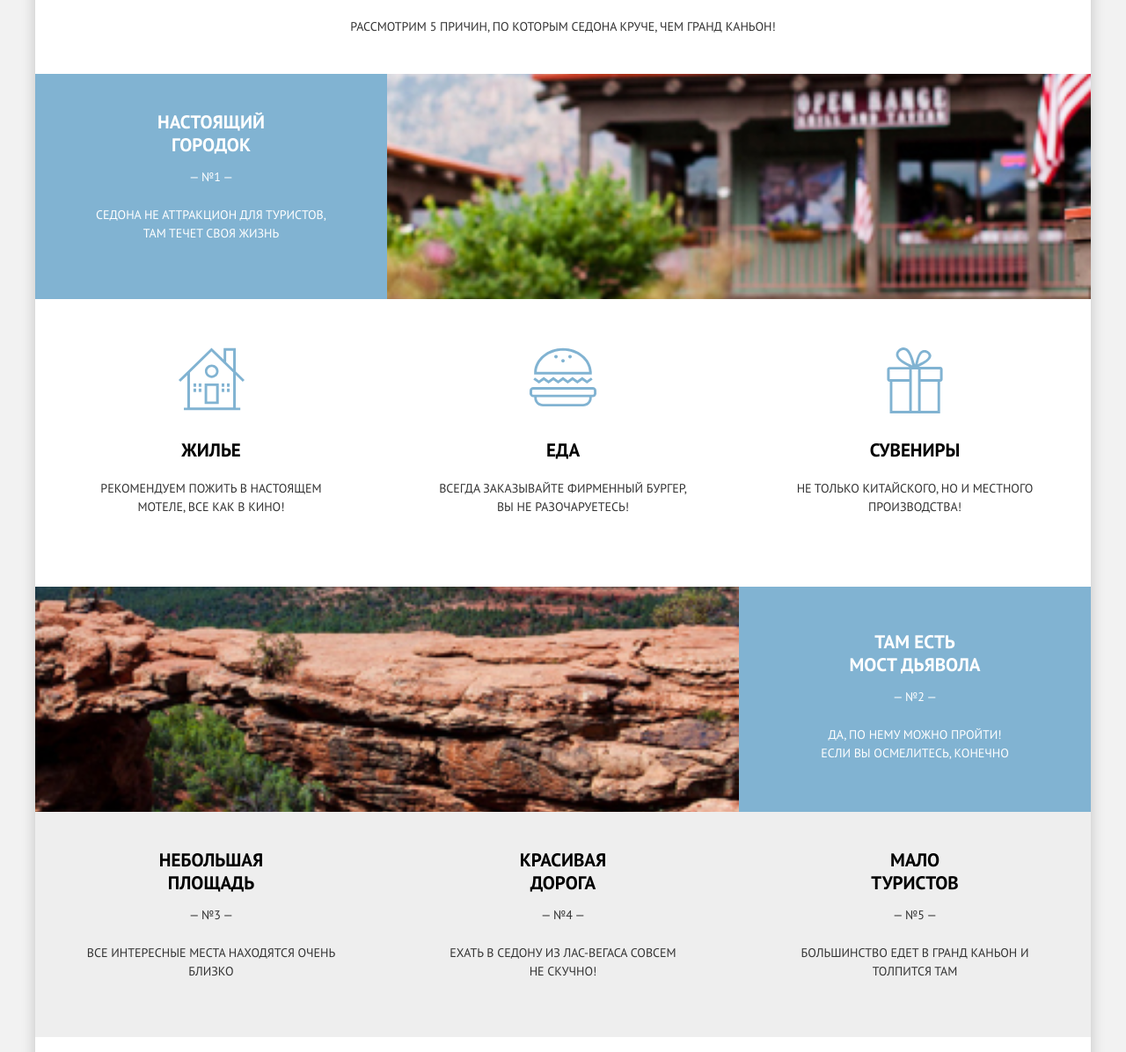
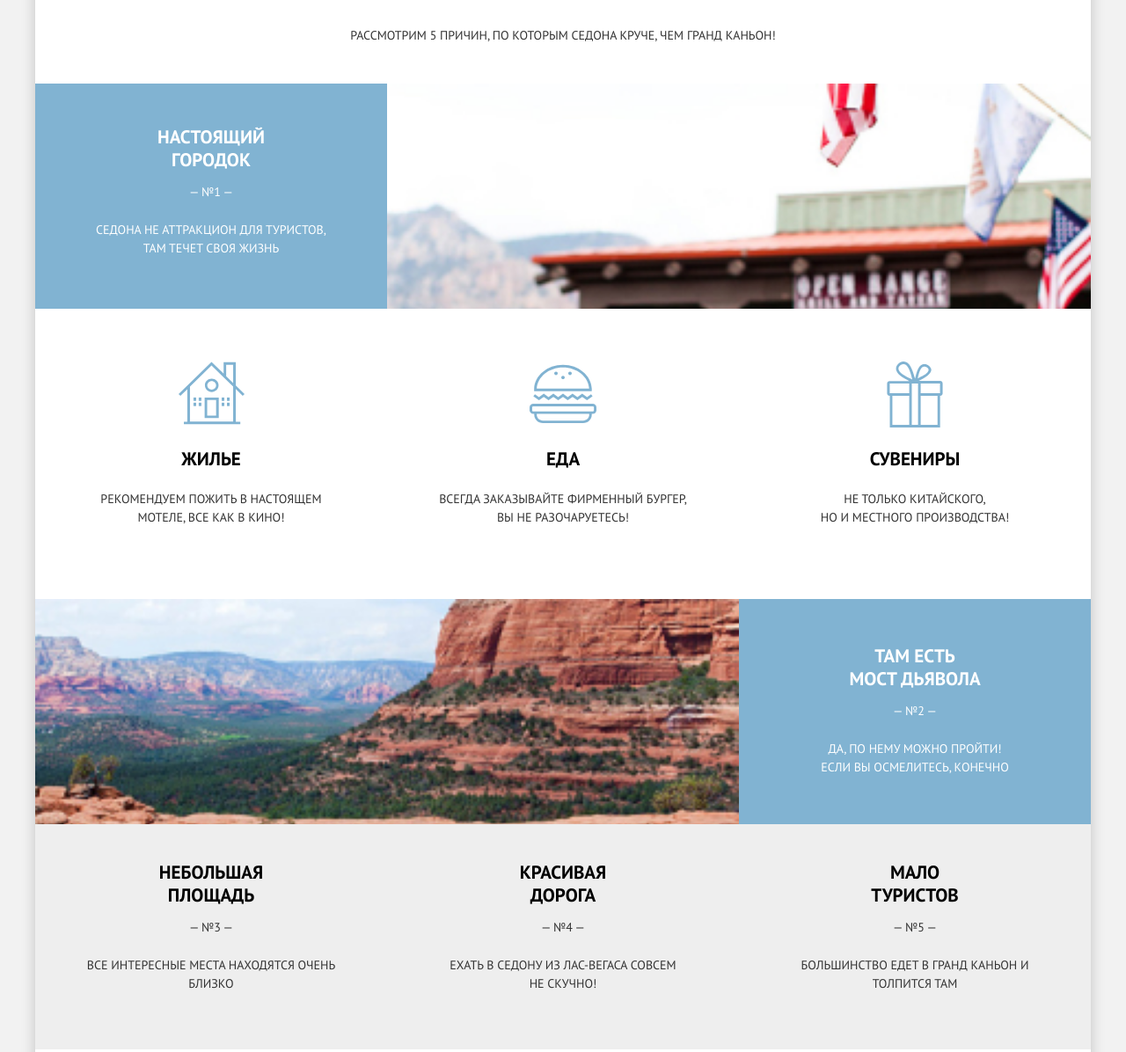
Before and after one commit to FoxMalder-coder/1406535-sedona-21, a website: page source/index.html in a window 1280 px wide. Shown: the part 684-1880 px from the top of the page at 88% size. Drawn offline with nearby package versions, Linux system fonts and the light colour scheme; files that its build step writes are made by us from their sources.

Commit message:
Главная страница. Первое приближение к пикселперфект

```diff
--- a/source/index.html
+++ b/source/index.html
@@ -14,7 +14,7 @@
 <body class="page-body">
 
   <header class="page-header">
-    <nav class="main-nav main-nav--opened main-nav--nojs">
+    <nav class="main-nav main-nav--closed main-nav--nojs">
       <button class="main-nav__toggle" type="button"><span class="visually-hidden">Открыть меню</span></button>
       <div class="main-nav__wrapper">
         <ul class="main-nav__list">
@@ -33,7 +33,13 @@
         </ul>
       </div>
       <div class="main-nav__logo header-logo">
-        <a><img src="img/header-logotype-mobile.svg" alt="Логотип «City of Sedona»"></a>
+        <a>
+          <picture>
+            <source media="(min-width: 1200px)" srcset="img/header-logotype-desktop.svg">
+            <source media="(min-width: 768px)" srcset="img/header-logotype-tablet.svg">
+            <img src="img/header-logotype-mobile.svg" width="102" height="84" alt="Логотип «City of Sedona»">
+          </picture>
+        </a>
       </div>
     </nav>
   </header>
@@ -48,23 +54,20 @@
           <img src="img/page-logotype-main.svg" alt="Welcome to Sedona">
         </div>
       </div>
-      <div class="intro__lead intro__lead--main lead">
-        <b class="lead__slogan">Седона — небольшой городок в Аризоне,<br> заслуживающий большего!</b>
-        <p class="lead__text lead__text--expanded">Рассмотрим 5 причин, по которым Седона круче, чем Гранд Каньон!</p>
+      <div class="intro__lead lead-main">
+        <b class="lead-main__slogan">Седона — небольшой городок в Аризоне,<br class="break-non-mobile"> заслуживающий большего!</b>
+        <p class="lead-main__text">Рассмотрим 5 причин, по которым Седона круче, чем Гранд Каньон!</p>
       </div>
     </div>
 
     <section class="feature">
       <h2 class="visually-hidden">Преимущества</h2>
       <ul class="features">
-        <li class="features__item features__item--extended">
+        <li class="features__item features__item--odd">
           <div class="features__intro features__intro--accent">
-            <h3 class="features__title">Настоящий <br>городок</h3>
-            <span class="features__number">— №1 —</span>
-            <p class="features__text">Седона не аттракцион для туристов, там течет своя жизнь</p>
-          </div>
-          <div class="features__image">
-            <img src="img/photo-city@1x.jpg" width="520" height="260" alt="Город Седона, Аризона">
+            <h3 class="features__title features__title--accent">Настоящий <br class="break-non-mobile">городок</h3>
+            <span class="features__number features__number--accent">— №1 —</span>
+            <p class="features__text features__text--accent">Седона не аттракцион для туристов, там течет своя жизнь</p>
           </div>
           <ul class="features__description benefits">
             <li class="benefits__item benefits__item--house">
@@ -73,41 +76,38 @@
             </li>
             <li class="benefits__item benefits__item--gift">
               <h4 class="benefits__title">Сувениры</h4>
-              <p class="benefits__text">Не только китайского, но и местного производства!</p>
+              <p class="benefits__text">Не только китайского, <br class="break-desktop-only">но и местного производства!</p>
             </li>
             <li class="benefits__item benefits__item--food">
               <h4 class="benefits__title">Еда</h4>
-              <p class="benefits__text">Всегда заказывайте фирменный бургер, вы не разочаруетесь!</p>
+              <p class="benefits__text">Всегда заказывайте фирменный бургер, <br class="break-non-mobile">вы не разочаруетесь!</p>
             </li>
           </ul>
         </li>
-        <li class="features__item features__item--extended">
-          <div class="features__intro features__intro--accent features__intro--reversed-order">
-            <h3 class="features__title">Там есть <br>Мост Дьявола</h3>
-            <span class="features__number">— №2 —</span>
-            <p class="features__text">Да, по нему можно пройти! <br class="only-desktop">Если вы осмелитесь, конечно</p>
-          </div>
-          <div class="features__image features__image--reversed-order">
-            <img src="img/photo-bridge@1x.jpg" width="520" height="260" alt="Мост Дьявола, Седона">
+        <li class="features__item features__item--even">
+          <div class="features__intro features__intro--accent">
+            <h3 class="features__title features__title--accent">Там есть <br class="break-non-mobile">Мост Дьявола</h3>
+            <span class="features__number features__number--accent">— №2 —</span>
+            <p class="features__text features__text--accent">Да, по нему можно пройти! <br class="break-desktop-only">Если вы осмелитесь, конечно</p>
           </div>
         </li>
         <li class="features__item">
           <div class="features__intro">
-            <h3 class="features__title">Небольшая <br>площадь</h3>
+            <h3 class="features__title">Небольшая <br class="break-non-mobile">площадь</h3>
             <span class="features__number">— №3 —</span>
             <p class="features__text">Все интересные места находятся очень близко</p>
           </div>
         </li>
         <li class="features__item">
           <div class="features__intro">
-            <h3 class="features__title">Красивая <br>дорога</h3>
+            <h3 class="features__title">Красивая <br class="break-non-mobile">дорога</h3>
             <span class="features__number">— №4 —</span>
             <p class="features__text">Ехать в Седону из Лас-Вегаса совсем не&nbsp;скучно!</p>
           </div>
         </li>
         <li class="features__item">
           <div class="features__intro">
-            <h3 class="features__title">Мало <br>туристов</h3>
+            <h3 class="features__title">Мало <br class="break-non-mobile">туристов</h3>
             <span class="features__number">— №5 —</span>
             <p class="features__text">Большинство едет в Гранд Каньон и толпится там</p>
           </div>
@@ -117,19 +117,18 @@
 
     <section class="search">
       <h2 class="visually-hidden">Форма поиска гостиницы</h2>
-      <div class="search__wrapper">
-        <div class="lead">
-          <b class="lead__slogan lead__slogan--larger">Заинтересовались?</b>
-          <p class="lead__text">Укажите предполагаемые даты поездки, <br> и мы покажем вам лучшие предложения гостиниц в Седоне</p>
-        </div>
-        <a class="search__button button" href="#">Найти гостиницу</a>
+      <div class="search__lead">
+        <b class="search__slogan">Заинтересовались?</b>
+        <p class="search__text">Укажите предполагаемые даты поездки, <br class="break-non-mobile">и мы покажем вам лучшие предложения гостиниц в Седоне</p>
       </div>
+      <a class="search__button button" href="#">Найти гостиницу</a>
     </section>
 
-    <!-- <section class="map">
-
-    </section> -->
-
+    <div class="map">
+      <iframe
+        src="https://www.google.com/maps/embed?pb=!1m18!1m12!1m3!1d13093.810511100173!2d-111.7653084029587!3d34.86997871936379!2m3!1f0!2f0!3f0!3m2!1i1024!2i768!4f13.1!3m3!1m2!1s0x872da1c0887cfcab%3A0x58ca19c5d9e35561!2sSedona!5e0!3m2!1sru!2sus!4v1606718300331!5m2!1sru!2sus"
+        width="1200" height="350" style="border:0;" allowfullscreen="" aria-hidden="false" tabindex="0"></iframe>
+    </div>
   </main>
 
   <footer class="page-footer">
--- a/source/sass/blocks/benefits.scss
+++ b/source/sass/blocks/benefits.scss
@@ -13,7 +13,8 @@
 }
 
 .benefits__item {
-  margin-bottom: 10px;
+  margin-bottom: 18px;
+  padding-top: 10px;
   padding-left: 55px;
   background-repeat: no-repeat;
 
@@ -21,18 +22,40 @@
     margin-bottom: 0;
   }
 
-  &--house {
+  @media (min-width: $width-mobile-only) {
+    width: 31%;
+    margin: 0;
+    padding: 45px 0 0;
+  }
+
+  @media (min-width: $width-tablet) {
+    width: 25%;
+    padding: 98px 0 0;
+  }
+}
+
+.benefits__item--house {
   background-image: url("../img/icon-house.svg");
   background-size: 39px 37px;
+  background-position: 5px 3px;
+
+  @media (min-width: $width-mobile-only) {
+    background-position: top center;
+  }
 
   @media (min-width: $width-tablet) {
     background-size: 75px 72px;
   }
 }
 
-  &--gift {
+.benefits__item--gift {
   background-image: url("../img/icon-gift.svg");
   background-size: 32px 38px;
+  background-position: 10px 0;
+
+  @media (min-width: $width-mobile-only) {
+    background-position: top center;
+  }
 
   @media (min-width: $width-tablet) {
     order: 1;
@@ -40,35 +63,28 @@
   }
 }
 
-  &--food {
+.benefits__item--food {
   background-image: url("../img/icon-food.svg");
   background-size: 40px 35px;
+  background-position: 4px 5px;
+
+  @media (min-width: $width-mobile-only) {
+    background-position: center 3px;
+  }
 
   @media (min-width: $width-tablet) {
     background-size: 76px 68px;
   }
 }
 
-  @media (min-width: $width-mobile-only) {
-    width: 31%;
-    margin: 0;
-    padding: 45px 0 0;
-    background-position: top center;
-  }
-
-  @media (min-width: $width-tablet) {
-    width: 25%;
-    padding: 104px 0 0;
-  }
-}
-
 .benefits__title {
   margin: 0;
-  padding: 0 0 20px;
+  padding: 0 0 15px;
 
   @include text(18px, 26px, 700, $text-main);
 
   @media (min-width: $width-tablet) {
+    padding-bottom: 22px;
     font-size: 21px;
   }
 }
--- /dev/null
+++ b/source/sass/blocks/break.scss
@@ -0,0 +1,15 @@
+.break-non-mobile {
+  @media (max-width: 767px) {
+    display: none;
+  }
+}
+
+// .break-tablet-only {}
+
+.break-desktop-only {
+  display: none;
+
+  @media (min-width: $width-desktop) {
+    display: block;
+  }
+}
--- a/source/sass/blocks/features.scss
+++ b/source/sass/blocks/features.scss
@@ -5,55 +5,14 @@
   text-transform: uppercase;
 
   @media (min-width: $width-mobile-only) {
-    display: flex;
-    flex-wrap: wrap;
-    justify-content: center;
-  }
-}
-
-// Дополнительная отбивка сверху для "настоящий городок"
-.features__item:first-of-type .features__intro--accent {
-  padding-top: 70px;
-
-  @media (min-width: $width-mobile-only) {
-    padding-top: 42px;
-  }
-}
-
-.features br {
-  @include br-hide;
-}
-
-.only-desktop {
-  @media (max-width: 1199px) {
-    @include br-hide;
-  }
-}
-
-.features__item {
-  @media (min-width: $width-mobile-only) {
-    padding: 5px 0;
-    width: 50%;
+    width: $width-mobile-only;
+    margin: 0 auto;
   }
 
   @media (min-width: $width-tablet) {
-    padding: 0;
-    width: 33.333333333%;
-  }
-}
-
-.features__item--extended {
-  width: 100%;
-
-  @media (min-width: $width-mobile-only) {
+    width: 100%;
     display: grid;
-    grid-template-columns: 20px 225px 1fr;
-    grid-template-rows: min-content min-content min-content;
-  }
-
-  @media (min-width: $width-tablet) {
-    grid-template-columns: 1fr 1fr 1fr;
-    grid-template-rows: min-content min-content;
+    grid-template-columns: repeat(3, 1fr);
   }
 }
 
@@ -73,65 +32,154 @@
     background-color: #d6d6d6;
 
     // Убираем линеечки при перестроении
-    @media (min-width: $width-mobile-only) {
+    @media (min-width: $width-tablet) {
       display: none;
     }
   }
 
   @media (min-width: $width-mobile-only) {
-    outline: 10px solid #ffffff;
-    min-height: 200px;
+    padding: 25px;
   }
 
   @media (min-width: $width-tablet) {
-    outline: 0;
     min-height: 256px;
-    padding: 42px;
+    padding: 42px 50px;
+  }
+
+  @media (min-width: $width-desktop) {
+    padding-left: 54px;
+    padding-right: 54px;
   }
 }
 
-// Убираем линеечку у последнего пункта
-.features__item:last-of-type .features__intro::after {
-  display: none;
+.features__intro--accent {
+  padding-left: 13px;
+  padding-right: 13px;
+  background-color: $main-color;
+
+
+  @media (min-width: $width-tablet) {
+    padding-left: 32px;
+    padding-right: 32px;
+  }
+
+  @media (min-width: $width-desktop) {
+    padding-left: 52px;
+    padding-right: 52px;
+  }
 }
 
-.features__intro--accent {
-  padding: 39px 12.5px 37px;
-  color: #ffffff;
-  background-color: $main-color;
+.features__item--odd,
+.features__item--even {
+  @media (min-width: $width-mobile-only) {
+    grid-column: 1 / -1;
+  }
+}
 
-  .features__title {
-    color: #ffffff;
+.features__item--odd .features__intro--accent {
+  position: relative;
+  // Больший отступ у самого первого элемента (из-за стрелки)
+  padding-top: 71px;
+  padding-bottom: 40px;
+  overflow: hidden;
+
+  &::after {
+    content: "";
+    display: block;
+    width: 100vw;
+    height: 260px;
+    margin: 0 -13px;
+    position: relative;
+    top: 40px;
+    left: 0;
+    background-image: url("../img/photo-city@1x.jpg");
+    background-repeat: no-repeat;
+    background-size: cover;
+    background-position: 50% 50%;
+
+    @media (min-width: $width-tablet) {
+      display: none;
+    }
   }
 
-  .features__text {
-    border-bottom: 0;
+  @media (min-width: $width-mobile-only) {
+    padding-top: 40px;
+    padding-bottom: 40px;
   }
 
+  @media (min-width: $width-tablet) {
+    padding-right: calc(66.67% + 32px);
+    padding-left: 32px;
+    background-image: url("../img/photo-city@1x.jpg");
+    background-repeat: no-repeat;
+    background-size: 66.67% auto;
+    background-position: top right;
+  }
+
+  @media (min-width: $width-desktop) {
+    padding-top: 48px;
+    padding-bottom: 48px;
+    padding-right: calc(66.67% + 60px);
+    padding-left: 60px;
+  }
+}
+
+.features__item--even .features__intro--accent {
+  overflow: hidden;
+  padding-top: 39px;
+  padding-bottom: 35px;
+
+  &::after {
+    content: "";
+    display: block;
+    width: 100vw;
+    height: 260px;
+    margin: 0 -12.5px;
+    position: relative;
+    top: 35px;
+    left: 0;
+    background-image: url("../img/photo-bridge@1x.jpg");
+    background-repeat: no-repeat;
+    background-size: cover;
+    background-position: 50% 50%;
+
+    @media (min-width: $width-tablet) {
+      display: none;
+    }
+  }
+
+  @media (min-width: $width-tablet) {
+    padding-top: 42px;
+    padding-bottom: 42px;
+    padding-left: calc(66.67% + 36px);
+    padding-right: 36px;
+    background-image: url("../img/photo-bridge@1x.jpg");
+    background-repeat: no-repeat;
+    background-size: 66.67% auto;
+    background-position: top left;
+  }
+
+  @media (min-width: $width-desktop) {
+    padding-top: 52px;
+    padding-bottom: 52px;
+    padding-left: calc(66.67% + 60px);
+    padding-right: 60px;
+  }
+}
+
+
+// Убираем линеейки у последнего элемента и у акцентных элементов
+.features__item:last-child .features__intro,
+.features__intro--accent {
   &::after {
     display: none;
   }
-
-  @media (min-width: $width-mobile-only) {
-    padding: 42px 32px;
-    grid-column: 2 / 3;
-    grid-row: 1 / 2;
-    z-index: 1;
-    outline: 0;
-  }
-
-  @media (min-width: $width-tablet) {
-    grid-column: 1 / 2;
-  }
-
-  @media (min-width: $width-desktop) {
-    padding: 50px 60px;
-  }
 }
 
-.features__intro--reversed-order {
+.features__item:nth-last-child(3) .features__intro {
   @media (min-width: $width-tablet) {
-    grid-column: -1 / -2;
+    padding-right: 35px;
+    padding-left: 35px;
   }
 }
 
@@ -147,7 +195,7 @@
 
 .features__number {
   display: block;
-  margin: 20px 0 25px;
+  margin: 11px 0 17px;
 
   @media (min-width: $width-mobile-only) {
     margin: 10px 0;
@@ -162,47 +210,21 @@
   margin: 0;
 }
 
-.features__image {
-  width: 100%;
-  height: 260px;
-
-  img {
-    width: 100%;
-    height: 100%;
-    object-fit: cover;
-  }
-
-  @media (min-width: $width-mobile-only) {
-    height: 100%;
-    max-height: 400px;
-    grid-column: 1 / -1;
-    grid-row: 1 / 3;
-  }
-
-  @media (min-width: $width-tablet) {
-    grid-column: -3 / -1;
-    height: 256px;
-  }
-}
-
-.features__image--reversed-order {
-  @media (min-width: $width-tablet) {
-    grid-column: 1 / 3;
-  }
+// Реверсный текст на акцентных блоках
+.features__title--accent,
+.features__number--accent,
+.features__text--accent {
+  color: #ffffff;
 }
 
 .features__description {
-  padding: 35px 20px;
+  padding: 24px 35px 35px 15px;
 
   @media (min-width: $width-mobile-only) {
-    grid-column: 1 / -1;
-  }
-
-  @media (min-width: $width-tablet) {
-    padding: 55px 0;
+    padding: 60px 0;
   }
 
   @media (min-width: $width-desktop) {
-    padding-bottom: 80px;
+    padding-bottom: 82px;
   }
 }
--- /dev/null
+++ b/source/sass/blocks/lead-catalog.scss
@@ -0,0 +1,43 @@
+.intro__lead--catalog {
+  padding-top: 31px;
+  padding-bottom: 20px;
+
+  @media (min-width: $width-mobile-only) {
+    padding-top: 64px;
+    padding-bottom: 64px;
+  }
+
+  @media (min-width: $width-desktop) {
+    padding-top: 120px;
+    padding-bottom: 84px;
+  }
+}
+
+.lead {
+  text-transform: uppercase;
+  text-align: center;
+}
+
+.lead__slogan {
+  margin-bottom: 35px;
+
+  @include text(18px, 26px, 700, $text-main);
+
+  &--larger {
+    font-size: 21px;
+
+    @media (min-width: $width-tablet) {
+      font-size: 30px;
+    }
+  }
+}
+
+.lead__text {
+  margin: 20px 0 0;
+
+  line-height: 24px;
+
+  &--expanded {
+    line-height: 26px;
+  }
+}
--- /dev/null
+++ b/source/sass/blocks/lead-form.scss
@@ -0,0 +1,43 @@
+.intro__lead--form {
+  padding: 36px;
+  padding-bottom: 16px;
+
+  @media (min-width: $width-mobile-only) {
+    padding-top: 70px;
+    padding-bottom: 66.5px;
+  }
+
+  @media (min-width: $width-desktop) {
+    padding-top: 113px;
+    padding-bottom: 56.5px;
+  }
+}
+
+.lead {
+  text-transform: uppercase;
+  text-align: center;
+}
+
+.lead__slogan {
+  margin-bottom: 35px;
+
+  @include text(18px, 26px, 700, $text-main);
+
+  &--larger {
+    font-size: 21px;
+
+    @media (min-width: $width-tablet) {
+      font-size: 30px;
+    }
+  }
+}
+
+.lead__text {
+  margin: 20px 0 0;
+
+  line-height: 24px;
+
+  &--expanded {
+    line-height: 26px;
+  }
+}
--- /dev/null
+++ b/source/sass/blocks/lead-main.scss
@@ -0,0 +1,30 @@
+.lead-main {
+  text-transform: uppercase;
+  text-align: center;
+  padding: 32px 25px 11px;
+
+  @media (min-width: $width-mobile-only) {
+    padding: 43.5px 7.8125% 54px;
+  }
+
+  @media (min-width: $width-desktop) {
+    padding: 55px 10% 42px;
+  }
+}
+
+.lead-main__slogan {
+  @include text(18px, 26px, 700, $text-main);
+
+  @media (min-width: $width-tablet) {
+    font-size: 21px;
+  }
+}
+
+.lead-main__text {
+  @include text(14px, 26px, 400, $text-additional);
+  margin: 32px 0 0;
+
+  @media (min-width: $width-tablet) {
+    margin-top: 30px;
+  }
+}
--- a/source/sass/blocks/main-nav.scss
+++ b/source/sass/blocks/main-nav.scss
@@ -111,7 +111,7 @@ $text-active: rgba(255, 255, 255, 0.3);
 
 .main-nav__item {
   width: 100%;
-  min-height: 55px;
+  min-height: 56px;
   text-align: center;
   background-color: $bg-normal;
   border-top: 1px solid rgba(255, 255, 255, 0.2);
@@ -167,7 +167,7 @@ $text-active: rgba(255, 255, 255, 0.3);
   text-transform: uppercase;
   width: auto;
   display: block;
-  padding: 7.5px 12px;
+  padding: 7.25px 12px;
 
   &:hover {
     @media (min-width: $width-tablet) {
--- /dev/null
+++ b/source/sass/blocks/map.scss
@@ -0,0 +1,7 @@
+.map {
+  width: 100%;
+
+  iframe {
+    border: 0;
+  }
+}
--- a/source/sass/blocks/page-body.scss
+++ b/source/sass/blocks/page-body.scss
@@ -1,5 +1,6 @@
 .page-body {
   min-height: 100%;
+  min-width: 320px;
   max-width: $width-desktop;
   margin: 0 auto;
   display: grid;
--- a/source/sass/style.scss
+++ b/source/sass/style.scss
@@ -6,6 +6,7 @@
 @import "fonts.scss";
 @import "global.scss";
 @import "blocks/button.scss";
+@import "blocks/break.scss";
 
 // сетка всей страницы
 @import "blocks/page.scss";
@@ -19,12 +20,13 @@
 
 // Контент
 // Главная, общие
-@import "blocks/lead.scss";
+@import "blocks/lead-main.scss";
+@import "blocks/page-logo.scss";
 @import "blocks/intro.scss";
-@import "blocks/page-logo.scss";
 @import "blocks/benefits.scss";
 @import "blocks/features.scss";
 @import "blocks/search.scss";
+@import "blocks/map.scss";
 
 // Форма отзыва
 @import "blocks/form.scss";
--- a/source/sass/variables.scss
+++ b/source/sass/variables.scss
@@ -22,9 +22,3 @@ $width-desktop: 1200px;
   font-weight: $font-weight;
   color: $color;
 }
-
-@mixin br-hide {
-  @media (max-width: $width-mobile-only) {
-    display: none;
-  }
-}
```
Also changed, not shown: source/sass/blocks/intro.scss (+1 -47 lines), source/sass/blocks/page-footer.scss (+6 -3 lines), source/sass/blocks/page-logo.scss (+4 -4 lines), source/sass/blocks/search.scss (+23 -5 lines). Lines whose indentation alone changed are shown as unchanged.
